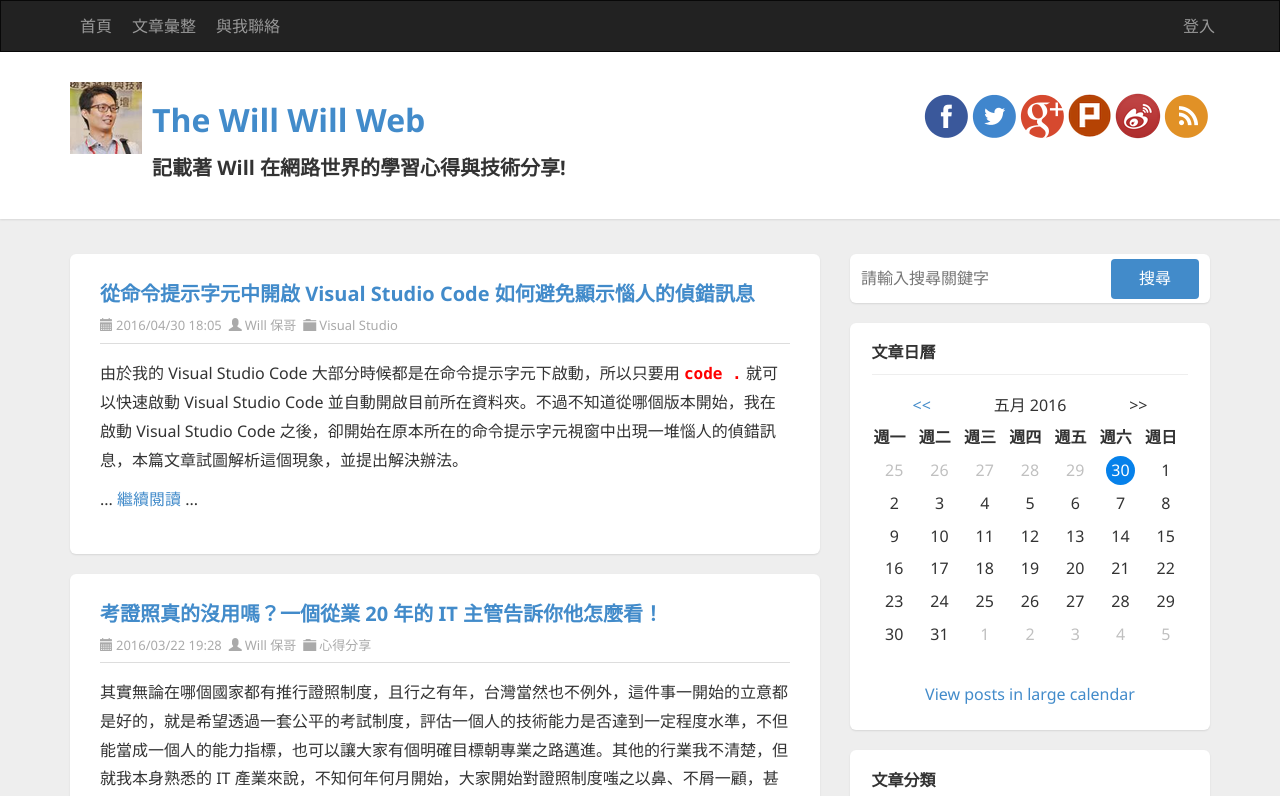
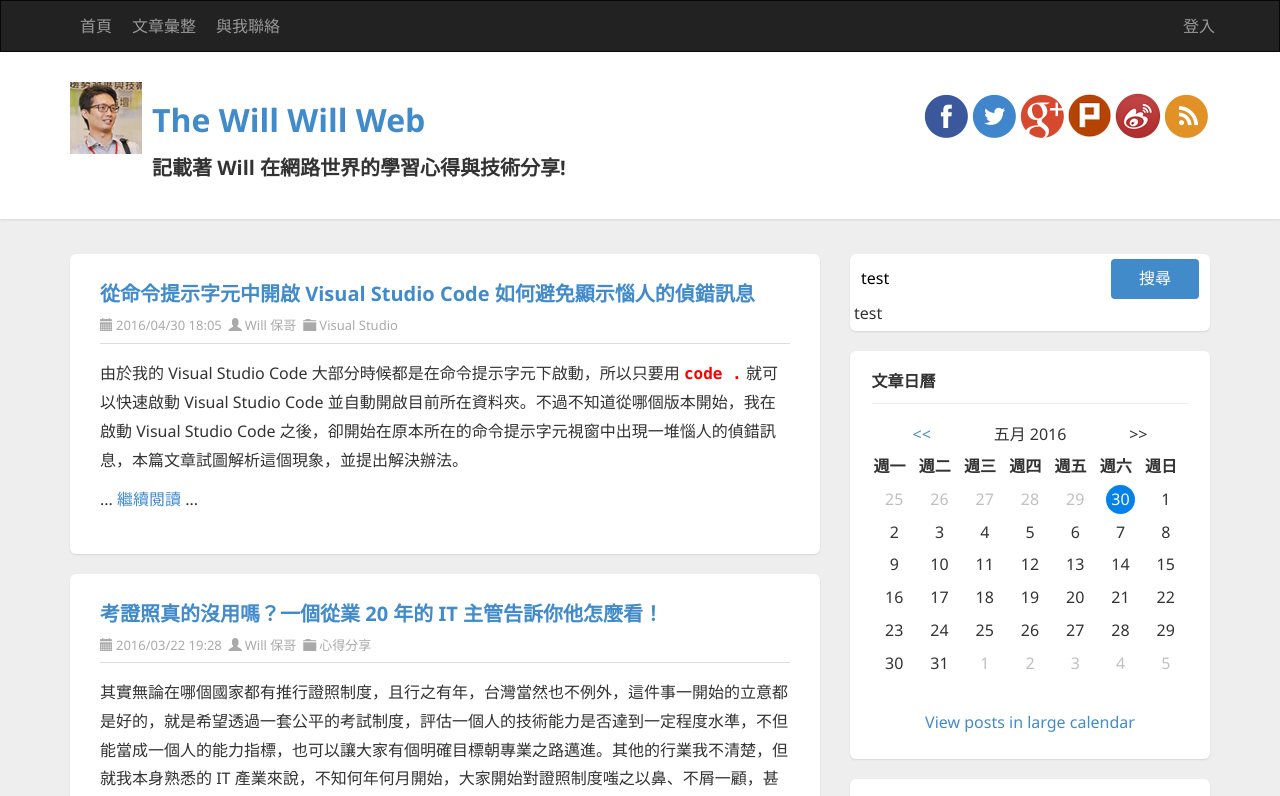
Before and after one commit to wellwind/skbank-angular-basic, an Angular app: page / in a window 1280 px wide. Shown: the top 796 px of the page. Built offline with nearby package versions, Linux system fonts and the light colour scheme.

Commit message:
練習事件 & 屬性 binding

```diff
--- a/src/app/app.component.html
+++ b/src/app/app.component.html
@@ -110,8 +110,9 @@
         <div class="widget search">
           <div class="widget-content">
             <div id="searchbox">
-              <input type="text" placeholder="請輸入搜尋關鍵字" accesskey="s">
-              <input type="button" value="搜尋" id="searchbutton">
+              <input type="text" placeholder="請輸入搜尋關鍵字" accesskey="s"
+                [(ngModel)]="keyword">
+              <input type="button" value="搜尋" id="searchbutton"> {{ keyword }}
             </div>
           </div>
         </div>
--- a/src/app/app.component.ts
+++ b/src/app/app.component.ts
@@ -7,4 +7,9 @@
 })
 export class AppComponent {
   title = '[Hi!新光銀行]';
+  keyword = 'test';
+
+  keywordChange($event, input) {
+    this.keyword = input.value;
+  }
 }
--- a/src/app/header/header.component.html
+++ b/src/app/header/header.component.html
@@ -37,7 +37,9 @@
 
       <div class="pull-left">
         <h1>
-          <a href="{{ url }}" [title]="subtitle">{{ title }}</a>
+          <a [title]="subtitle" (click)="titleClick()">
+            {{ title }}
+          </a>
         </h1>
         <h3>{{ subtitle }}</h3>
       </div>
--- a/src/app/header/header.component.ts
+++ b/src/app/header/header.component.ts
@@ -9,8 +9,14 @@
   title = 'The Will Will Web';
   subtitle = '記載著 Will 在網路世界的學習心得與技術分享!';
   url = 'http://blog.miniasp.com/';
+  count = 0;
 
   constructor() {}
 
   ngOnInit() {}
+
+  titleClick() {
+    ++this.count;
+    this.subtitle = 'Test ' + this.count;
+  }
 }
```
Also changed, not shown: src/app/app.module.ts (+7 -1 lines).
